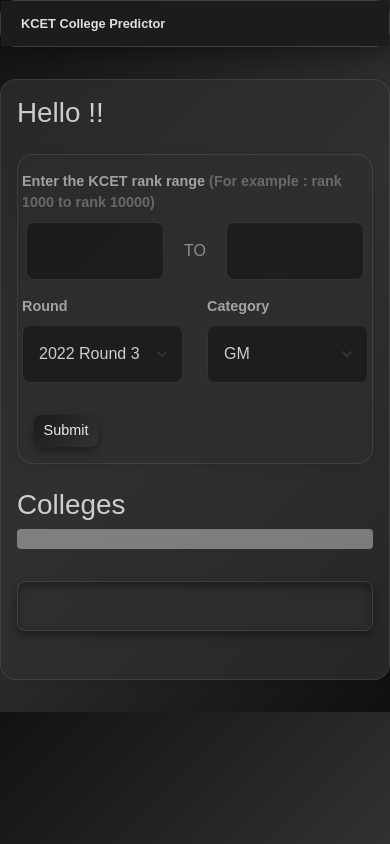
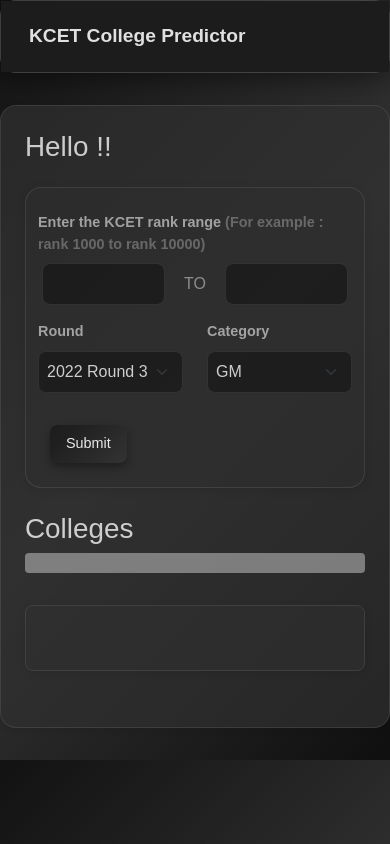
Before and after one commit to pratikmn15/kcet-predictor, a Flask app: page / in a window 390 px wide. Run offline with Flask 3, Linux system fonts and the light colour scheme; some libraries are stand-ins or nearby versions.

Commit message:
ui changes

```diff
--- a/static/styles.css
+++ b/static/styles.css
@@ -1,3 +1,92 @@
+@media only screen and (max-width: 768px) {
+    .container {
+        /* width: 90% ; */
+        padding: 1.5rem !important;
+        box-shadow: 0 2px 10px rgba(0, 0, 0, 0.1) !important;
+        backdrop-filter: none !important;
+    }
+
+    .navbar {
+        padding: 0.75rem;
+    }
+
+    .navbar a {
+        font-size: 1.5rem;
+    }
+
+    .form-label {
+        font-size: 0.9rem;
+    }
+
+    .btn-secondary {
+        padding: 0.4rem 0.8rem;
+    }
+
+    .table th,
+    .table td {
+        padding: 10px;
+    }
+
+    .table-container {
+        max-height: 600px !important;
+
+    }
+
+    .form-control,
+    .form-select {
+        padding: 0.75rem;
+
+    }
+    body {
+        background-color: #333333 !important;
+    }
+    /* .navbar-brand {
+        font-size: 2rem;
+    } */
+}
+
+@media only screen and (max-width: 480px) {
+    .navbar-brand {
+        font-size: 1.5rem;
+    }
+    .container {
+        width: 100%;
+        padding: 1rem;
+    }
+    body {
+        background-color: #333333 !important;
+    }
+    .navbar {
+        padding: 0.5rem;
+    }
+
+    .navbar a {
+        font-size: 1.2rem;
+    }
+
+    .form-control,
+    .form-select {
+        padding: 1rem;
+
+    }
+
+    .btn-secondary {
+        padding: 0.3rem 0.6rem;
+        font-size: 0.9rem;
+    }
+
+    .table-container {
+        max-height: 620px !important;
+
+    }
+
+    .table th,
+    .table td {
+        padding: 8px;
+        font-size: 0.8rem;
+
+    }
+}
 /* General Styles */
 body {
     background: linear-gradient(135deg, #121212, #333333, #0f0f0f);
@@ -175,89 +264,7 @@ body {
     border-radius: 16px;
 }
 
-@media only screen and (max-width: 768px) {
-    .container {
-        width: 90%;
-        padding: 1.5rem;
-        box-shadow: 0 2px 10px rgba(0, 0, 0, 0.1);
-        backdrop-filter: none;
-    }
 
-    .navbar {
-        padding: 0.75rem;
-    }
-
-    .navbar a {
-        font-size: 0.9rem;
-    }
-
-    .form-label {
-        font-size: 0.9rem;
-    }
-
-    .btn-secondary {
-        padding: 0.4rem 0.8rem;
-    }
-
-    .table th,
-    .table td {
-        padding: 10px;
-    }
-
-    .table-container {
-        max-height: 620px !important;
-
-    }
-
-    .form-control,
-    .form-select {
-        padding: 0.75rem;
-
-    }
-    body {
-        background-color: #333333 !important;
-    }
-}
-
-@media only screen and (max-width: 480px) {
-    .container {
-        width: 100%;
-        padding: 1rem;
-    }
-    body {
-        background-color: #333333 !important;
-    }
-    .navbar {
-        padding: 0.5rem;
-    }
-
-    .navbar a {
-        font-size: 0.8rem;
-    }
-
-    .form-control,
-    .form-select {
-        padding: 1rem;
-
-    }
-
-    .btn-secondary {
-        padding: 0.3rem 0.6rem;
-        font-size: 0.9rem;
-    }
-
-    .table-container {
-        max-height: 350px !important;
-
-    }
-
-    .table th,
-    .table td {
-        padding: 8px;
-        font-size: 0.8rem;
-
-    }
-}
 
 
 .alerts {
```
